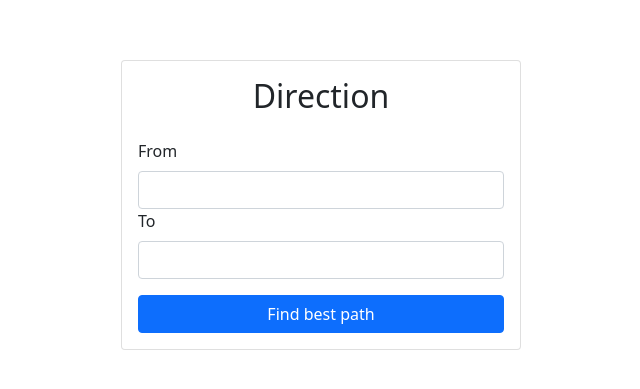
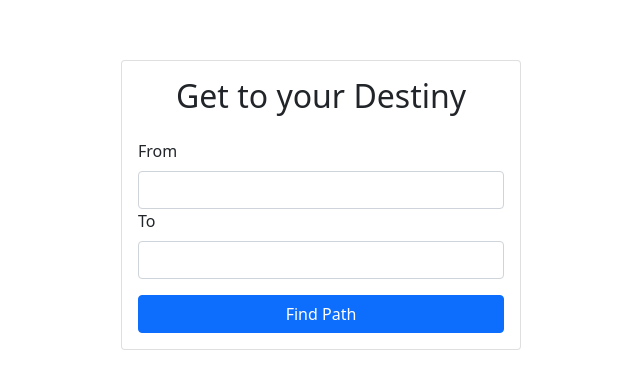
Before and after one commit to SandipkSah/berlin_stop_info, a React (Create React App) app: page / in a window 1280 px wide. Shown: the part 195-584 px from the top of the page, without its empty margins (319-959 px from the left). Built offline with nearby package versions, Linux system fonts and the light colour scheme.

Commit message:
some changes

```diff
--- a/package.json
+++ b/package.json
@@ -6,6 +6,7 @@
     "@testing-library/jest-dom": "^5.14.1",
     "@testing-library/react": "^11.2.7",
     "@testing-library/user-event": "^12.8.3",
+    "axios": "^0.21.1",
     "bootstrap": "^5.0.2",
     "react": "^17.0.2",
     "react-bootstrap": "^1.6.1",
--- a/src/App.js
+++ b/src/App.js
@@ -1,14 +1,12 @@
-import logo from './logo.svg';
+//import logo from './logo.svg';
 import './App.css';
 // import Signup from "./Signup";
 import { Container } from "react-bootstrap";
 // import AuthProvider from "../contexts/AuthContext";
 import { BrowserRouter as Router, Switch, Route } from "react-router-dom"
-// import Dashboard from "./Dashboard"
-import home from "./components/home"
-// import PrivateRoute from "./PrivateRoute"
-// import ForgotPassword from "./ForgotPassword"
-// import UpdateProfile from "./UpdateProfile"
+import Dashboard from "./components/dashboard"
+import Path from './components/Path';
+
 
 function App() {
   return (
@@ -20,9 +18,10 @@ function App() {
       <div className="w-100" style={{ maxWidth: "400px" }}>
         <Router>
             <Switch>
-              <Route path="/" component={home} />
+              <Route exact path="/" component={Dashboard} />
+              <Route path="/Path" component={Path} />
               {/* <PrivateRoute path="/update-profile" component={UpdateProfile} />
-              <Route path="/signup" component={Signup} />
+
               <Route path="/login" component={Login} />
               <Route path="/forgot-password" component={ForgotPassword} /> */}
             </Switch>
--- /dev/null
+++ b/src/components/Path.js
@@ -0,0 +1,5 @@
+import React from "react";
+
+export default function Path() {
+  return <div>hello from Path</div>;
+}
--- /dev/null
+++ b/src/components/dashboard.js
@@ -0,0 +1,96 @@
+import React, { useRef, useState, useAuth } from "react";
+import { Form, Button, Card, Alert } from "react-bootstrap";
+import Path from "./Path";
+import { Link, useHistory } from "react-router-dom";
+
+const axios = require("axios");
+
+export default function Dashboard() {
+  //   const emailRef = useRef()
+  //   const passwordRef = useRef()
+  //   const { login } = useAuth()
+  //   const [error, setError] = useState("")
+  //   const [loading, setLoading] = useState(false);
+  //   const history = useHistory()
+
+  const [originstop, destinationstop] = useState("");
+
+  async function handleSubmit(e) {
+    e.preventDefault();
+
+    try {
+      console.log("from handle function of try block");
+      axios
+        .get(
+          "https://v5.vbb.transport.rest/locations?query=alexanderplatz&results=1"
+        )
+        .then((response) => {
+          console.log(response.data[0]);
+        });
+    } catch {
+      console.log("from handle function from catch block");
+    }
+  }
+
+  async function onChangeOrigin(e) {
+    e.preventDefault();
+
+    console.log("from handle function origin change");
+    console.log(`${e.target.value}`);
+  }
+
+  async function onChangeDestination(e) {
+    e.preventDefault();
+
+    console.log("from handle function destination change");
+    console.log(`${e.target.value}`);
+  }
+
+  return (
+    <>
+      <Card>
+        <Card.Body>
+          <h2 className="text-center mb-4">Get to your Destiny</h2>
+          {/* {console.log("from handle function from main folder")} */}
+          <Form onSubmit={handleSubmit}>
+            <Form.Group id="origin">
+              <Form.Label>From</Form.Label>
+              <Form.Control type="text" onChange={onChangeOrigin} required />
+
+{/*
+                <select
+                  ref="userInput"
+                  required
+                  className="form-control"
+                  //value={['a', 'b', 'c', 'd', 'e']}
+                  onChange={onChangeOrigin}
+                >
+                  {['a', 'b', 'c', 'd', 'e'].map(function (user) {
+                    return (
+                      <option key={user} value={user}>
+                        {user}
+                      </option>
+                    );
+                  })}
+                </select>
+               */}
+            </Form.Group>
+            <Form.Group id="destination">
+              <Form.Label>To</Form.Label>
+              <Form.Control
+                type="text"
+                required
+                onChange={onChangeDestination}
+              />
+            </Form.Group>
+            <Link to="/Path">
+              <Button className="w-100 mt-3" type="submit">
+                Find Path
+              </Button>
+            </Link>
+          </Form>
+        </Card.Body>
+      </Card>
+    </>
+  );
+}
--- a/src/components/home.js
+++ /dev/null
@@ -1,41 +0,0 @@
-import React, { useRef, useState, useAuth } from "react"
-import { Form, Button, Card, Alert } from "react-bootstrap"
-// import { useAuth } from "../contexts/AuthContext"
-import { Link, useHistory } from "react-router-dom"
-
-export default function Home() {
-//   const emailRef = useRef()
-//   const passwordRef = useRef()
-//   const { login } = useAuth()
-//   const [error, setError] = useState("")
-  const [loading, setLoading] = useState(false)
-//   const history = useHistory()
-
-  async function handleSubmit(e) {
-      console.log("enter handle function")
-  }
-
-  return (
-    <>
-      <Card>
-        <Card.Body>
-          <h2 className="text-center mb-4">Direction</h2>
-          {/* {error && <Alert variant="danger">{error}</Alert>} */}
-          <Form onSubmit={handleSubmit}>
-            <Form.Group id="email">
-              <Form.Label>From</Form.Label>
-              <Form.Control type="email" required />
-            </Form.Group>
-            <Form.Group id="password">
-              <Form.Label>To</Form.Label>
-              <Form.Control type="password" required />
-            </Form.Group>
-            <Button disabled={loading} className="w-100 mt-3" type="submit">
-              Find best path
-            </Button>
-          </Form>
-        </Card.Body>
-      </Card>
-    </>
-  )
-}
```
Also changed, not shown: src/logo.svg (deleted), 1 other file (tests, documents, lock files or other folders).
